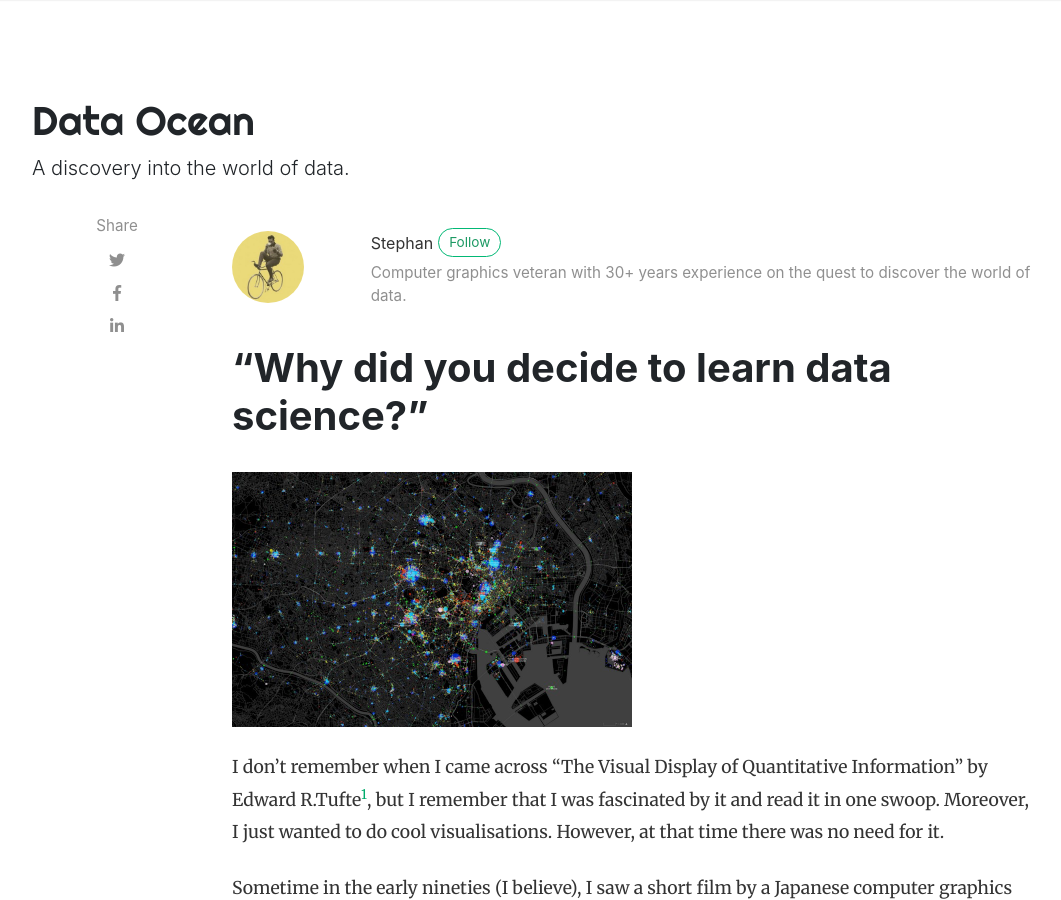
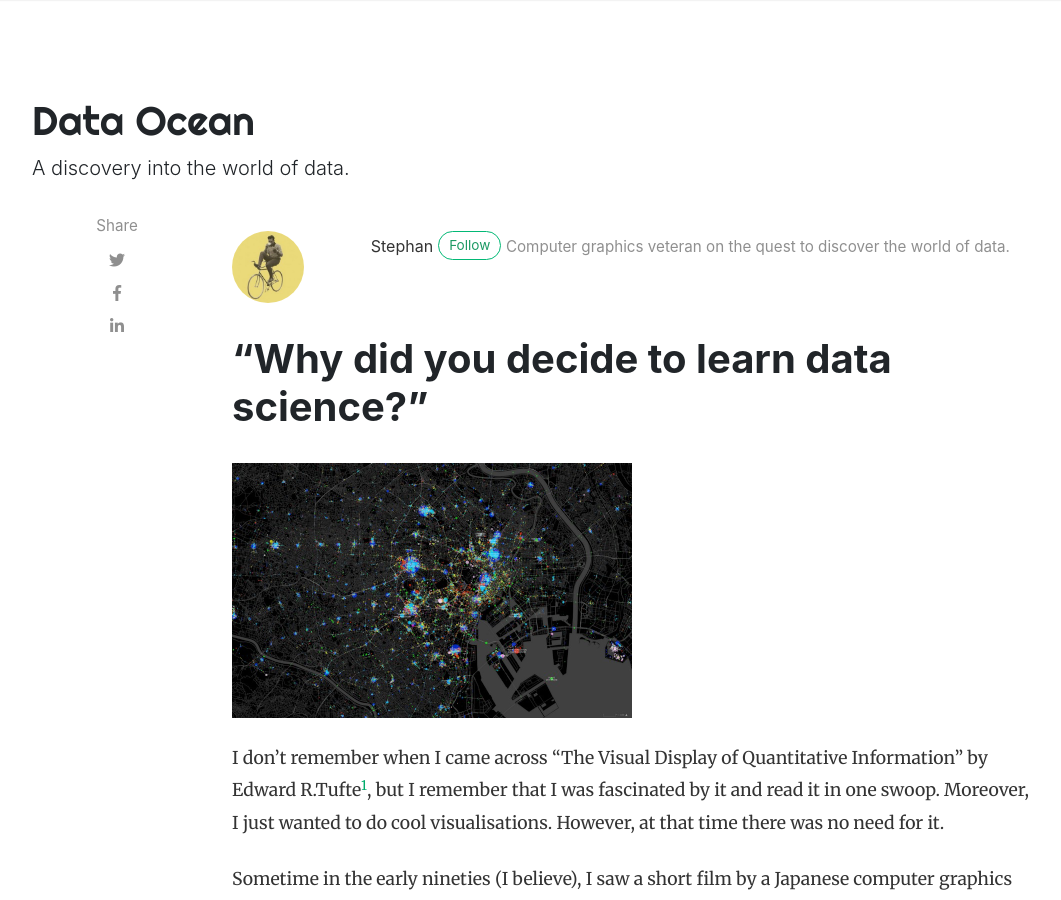
Before and after one commit to data-ocean/data-ocean.github.io, a Jekyll site: the page built from _posts/2018-12-5-why.md, in a window 1280 px wide and 900 px high. Shown: the whole window, without its empty margins (53-1114 px from the left). Built offline with Jekyll 4.4.1, drawn with Linux system fonts in a browser that asks for light colours; nearby versions of some CDN libraries; comment, search, counter and statistics services are not loaded.

Commit message:
minor edit (description)

```diff
--- a/_config.yml
+++ b/_config.yml
@@ -24,7 +24,7 @@ authors:
     twitter: https://twitter.com/sosterburg
     github: https://github.com/osterburg
     linkedin: https://www.linkedin.com/in/stephanosterburg
-    description: "Computer graphics veteran with 30+ years experience on the quest to discover the world of data."
+    description: "Computer graphics veteran on the quest to discover the world of data."
 
 # Plugins
 plugins:
```
Also changed, not shown: assets/images/oldest_news_stand.jpg (added), 1 other file.
